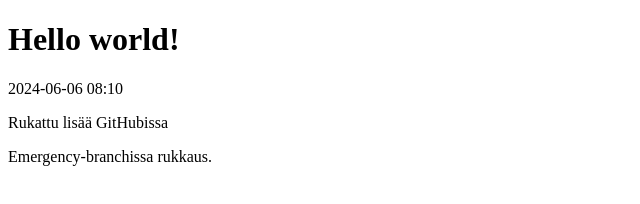
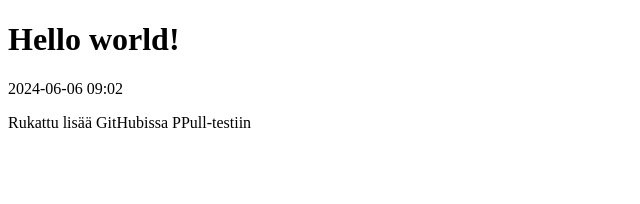
Before and after one commit to Juha-L/EkaLocalGit, a plain HTML site: page index.html in a window 1280 px wide. Shown: the whole page, without its empty margins (0-640 px from the left). Drawn offline with Linux system fonts and the light colour scheme.

Commit message:
Rukattu pull-testiin index.html

```diff
--- a/index.html
+++ b/index.html
@@ -6,11 +6,8 @@
 <body>
 
 <h1>Hello world!</h1>
-
-<p>2024-06-06 08:10</p>
-
-<p>Rukattu lisää GitHubissa</p>
-<p>Emergency-branchissa rukkaus.</p>
+<p>2024-06-06 09:02</p>
+<p>Rukattu lisää GitHubissa PPull-testiin</p>
 
 </body>
 </html>
```
